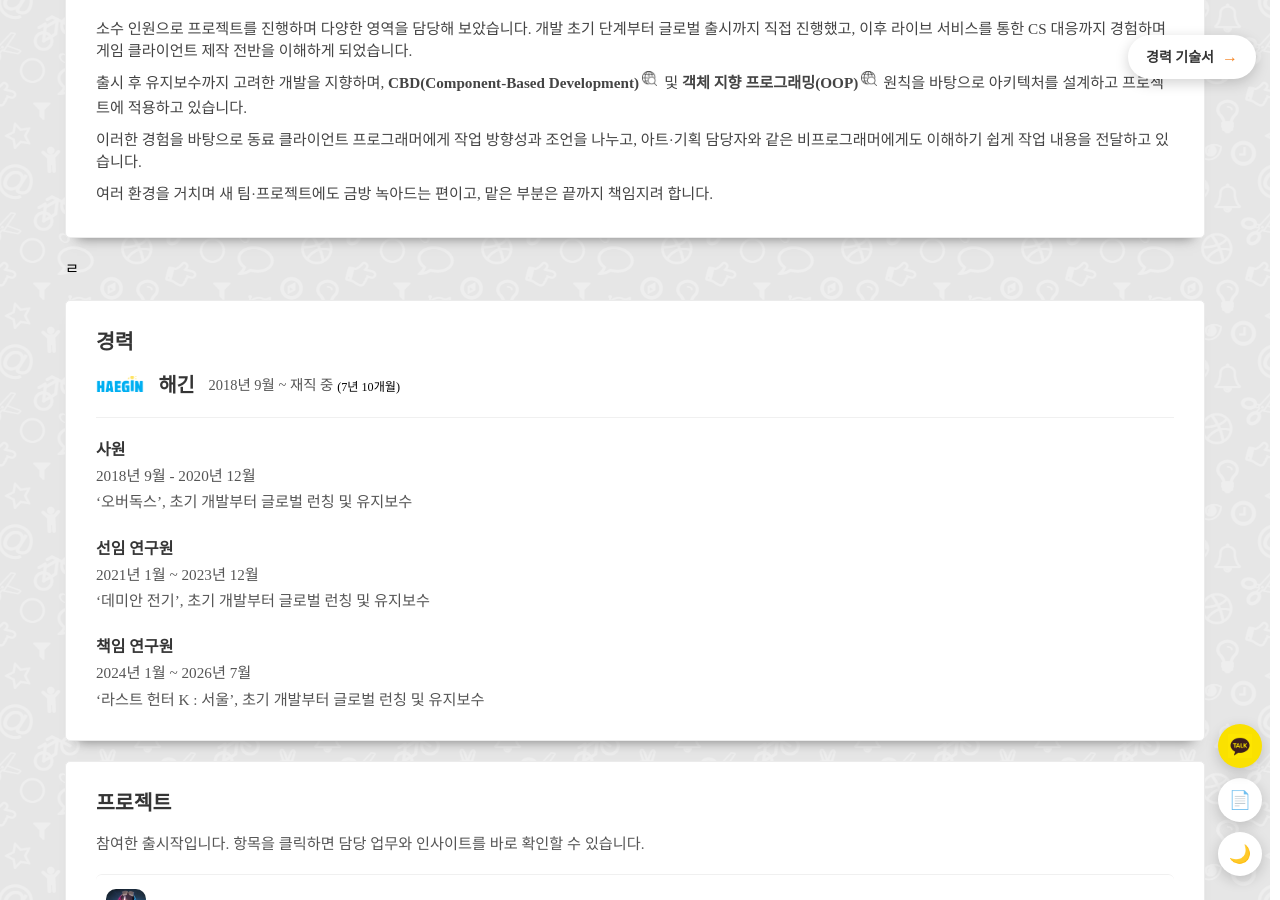
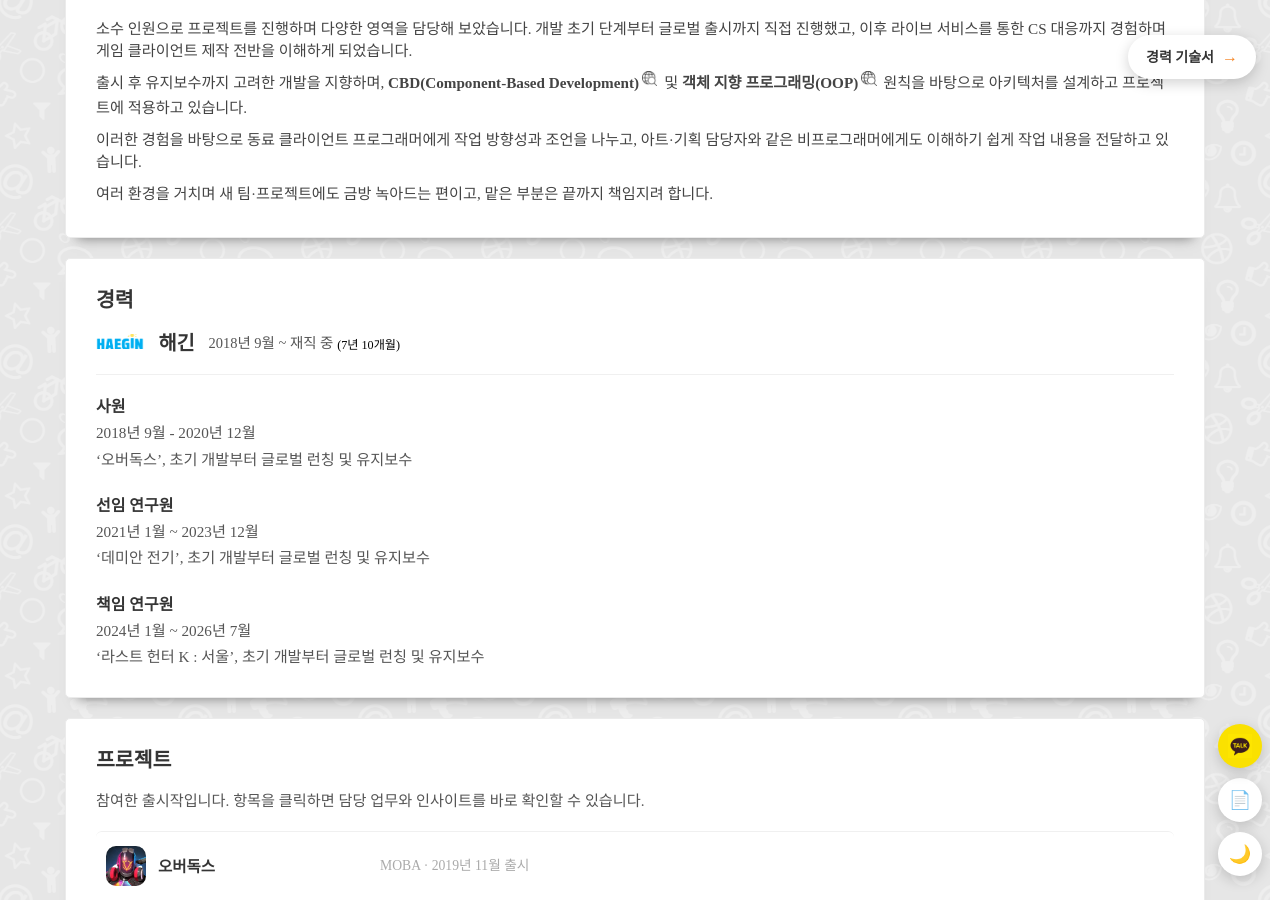
Before and after one commit to MDJ0126/Resume, a Jekyll site: the page built from index.html, in a window 1280 px wide and 900 px high, scrolled down 1185 px. Built offline with Jekyll 4.4.1, drawn with Linux system fonts in a browser that asks for light colours; some web fonts are replaced.

Commit message:
오타 수정

```diff
--- a/_resume/about.html
+++ b/_resume/about.html
@@ -22,4 +22,3 @@
         </div>
     </div>
 </div>
-ㄹ
```
